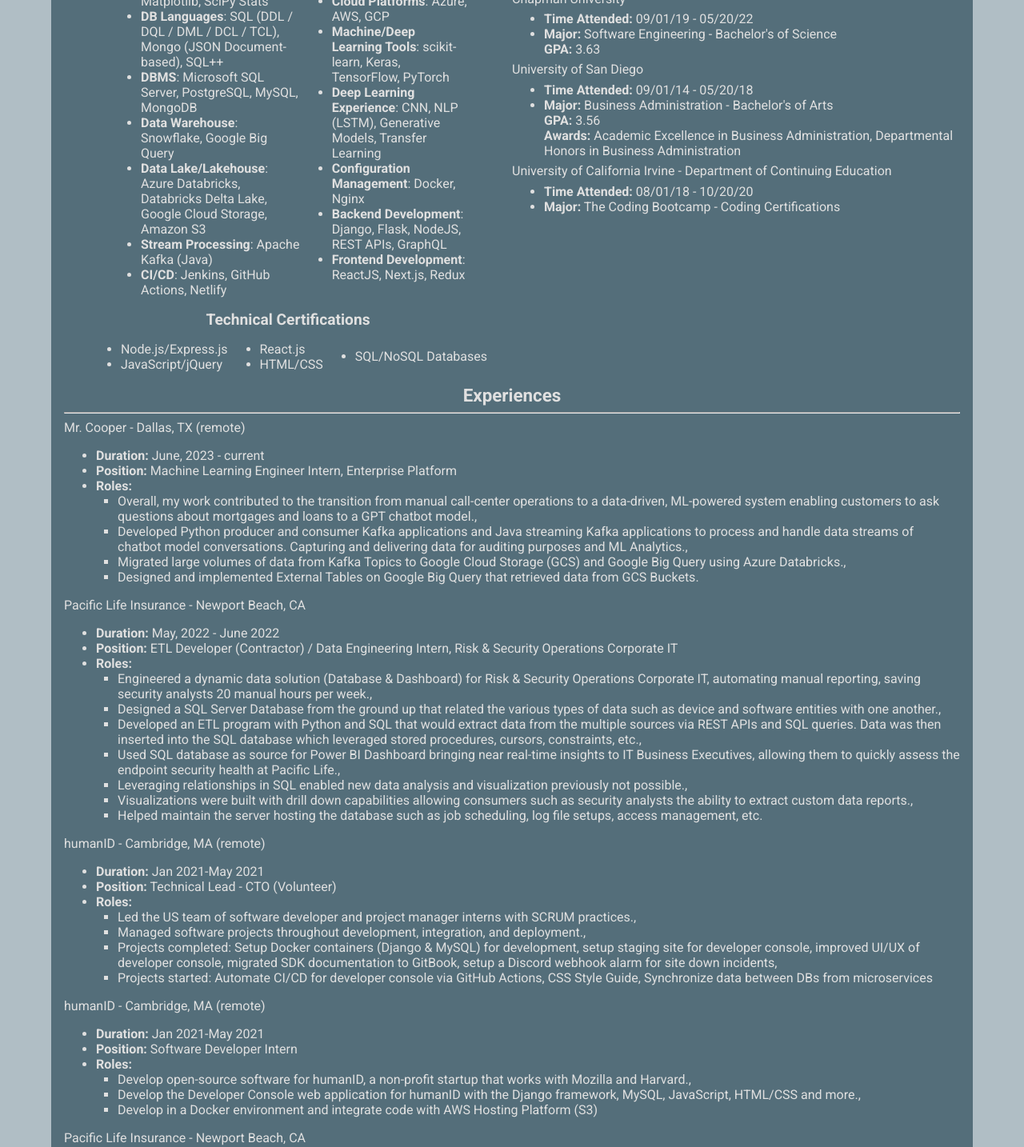
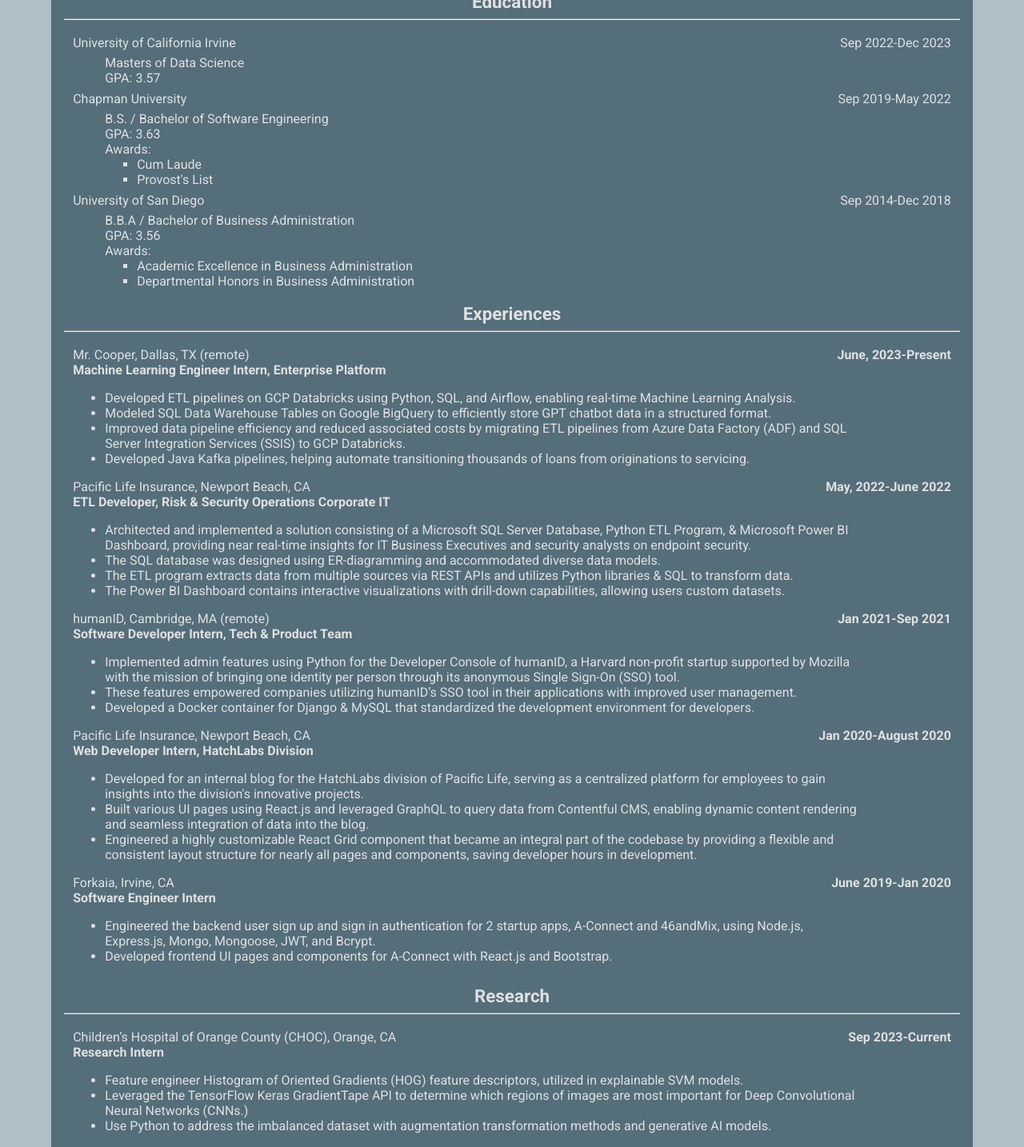
Before and after one commit to tarekel96/Portfolio_App, a Next.js app in the folder next-portfolio/: page /resume in a window 1280 px wide. Shown: the part 280-1714 px from the top of the page at 80% size. Built offline with nearby package versions, Linux system fonts and the light colour scheme.

Commit message:
updated the resume section.

```diff
--- a/next-portfolio/lib/resume.json
+++ b/next-portfolio/lib/resume.json
@@ -2,14 +2,9 @@
 	"certifications": "Node.js/Express.js, JavaScript/jQuery, React.js, HTML/CSS, SQL/NoSQL Databases",
 	"skills": "Data Structures, Algorithms, Git, Python, JavaScript, C/C++, Java, MySQL, SQL Server, SQLite3, Snowflake, MongoDB, scikit-learn, Keras, TensorFlow, OpenCV, Transfer Learning ML, Supervised ML, Unsupervised ML, Django, Flask, Node, GraphQL, Vanilla JS, Redux, React, Next.js, SCSS, Electron.js, JavaFX, Jenkins, GitHub Actions, Netlify, Docker, Nginx, Auth (JWT)",
 	"skillsMap_1": {
-		"Languages": "Python, R, SQL, JavaScript, Java",
-		"Data Libraries": "Apache Spark, NumPy, Pandas, Matplotlib, SciPy Stats",
-		"DB Languages": "SQL (DDL / DQL / DML / DCL / TCL), Mongo (JSON Document-based), SQL++",
-		"DBMS": "Microsoft SQL Server, PostgreSQL, MySQL, MongoDB",
-		"Data Warehouse": "Snowflake, Google Big Query",
-		"Data Lake/Lakehouse": "Azure Databricks, Databricks Delta Lake, Google Cloud Storage, Amazon S3",
-		"Stream Processing": "Apache Kafka (Java)",
-		"CI/CD": "Jenkins, GitHub Actions, Netlify"
+		"Programming Languages": "Python, SQL, Java, R, JavaScript",
+		"Platforms/Tools": "Apache Airflow, Microsoft Power BI, Databricks, PySpark, Keras, Kafka, Docker",
+		"Databases/Datawarehouses": "Microsoft SQL Server, Google BigQuery, Snowflake, MySQL"
 	},
 	"skillsMap_2": {
 		"Business Intelligence Analytics": "Power BI, Streamlit",
@@ -24,8 +19,7 @@
 		{
 			"name": "University of California Irvine",
 			"id": "uci-masters",
-			"duration": "09/15/22 - 12/15/23",
-			"major": "Data Science",
+			"duration": "Sep 2022-Dec 2023",
 			"degreeType": "Masters of Data Science",
 			"gpa": "3.57",
 			"relevantCourses": "",
@@ -34,35 +28,23 @@
 		{
 			"name": "Chapman University",
 			"id": "chapman",
-			"duration": "09/01/19 - 05/20/22",
-			"major": "Software Engineering",
-			"degreeType": "Bachelor's of Science",
+			"duration": "Sep 2019-May 2022",
+			"degreeType": "B.S. / Bachelor of Software Engineering",
 			"gpa": "3.63",
 			"relevantCourses": "Data Structure & Algorithms (C++), Intro to computer science I & II (Python and Java), Intro to Linux/Unix Programming and Git, Software Requirements, Software Design, Discrete Math, Calculus I-III, Intro to Linear Algebra and Differential Equations, Intro to Statistics, Intro to 3D printing and modeling",
-			"specialAwards": []
+			"specialAwards": [ "Cum Laude", "Provost's List" ]
 		},
 		{
 			"name": "University of San Diego",
 			"id": "usd",
-			"duration": "09/01/14 - 05/20/18",
-			"major": "Business Administration",
-			"degreeType": "Bachelor's of Arts",
+			"duration": "Sep 2014-Dec 2018",
+			"degreeType": "B.B.A / Bachelor of Business Administration",
 			"gpa": "3.56",
 			"relevantCourses": "",
 			"specialAwards": [
 				"Academic Excellence in Business Administration",
 				"Departmental Honors in Business Administration"
 			]
-		},
-		{
-			"name": "University of California Irvine - Department of Continuing Education",
-			"id": "uci",
-			"duration": "08/01/18 - 10/20/20",
-			"major": "The Coding Bootcamp",
-			"degreeType": "Coding Certifications",
-			"gpa": "n/a",
-			"relevantCourses": "",
-			"specialAwards": []
 		}
 	],
 	"experiences": [
@@ -70,54 +52,38 @@
 			"companyName": "Mr. Cooper",
 			"id": "mrcooper",
 			"location": "Dallas, TX (remote)",
-			"duration": "June, 2023 - current",
+			"duration": "June, 2023-Present",
 			"position": "Machine Learning Engineer Intern, Enterprise Platform",
 			"roles": [
-				"Overall, my work contributed to the transition from manual call-center operations to a data-driven, ML-powered system enabling customers to ask questions about mortgages and loans to a GPT chatbot model.",
-				"Developed Python producer and consumer Kafka applications and Java streaming Kafka applications to process and handle data streams of chatbot model conversations. Capturing and delivering data for auditing purposes and ML Analytics.",
-				"Migrated large volumes of data from Kafka Topics to Google Cloud Storage (GCS) and Google Big Query using Azure Databricks.",
-				"Designed and implemented External Tables on Google Big Query that retrieved data from GCS Buckets."
+				"Developed ETL pipelines on GCP Databricks using Python, SQL, and Airflow, enabling real-time Machine Learning Analysis.",
+				"Modeled SQL Data Warehouse Tables on Google BigQuery to efficiently store GPT chatbot data in a structured format.",
+				"Improved data pipeline efficiency and reduced associated costs by migrating ETL pipelines from Azure Data Factory (ADF) and SQL Server Integration Services (SSIS) to GCP Databricks.",
+				"Developed Java Kafka pipelines, helping automate transitioning thousands of loans from originations to servicing."
 			]
 		},
 		{
 			"companyName": "Pacific Life Insurance",
 			"id": "pacificLife_2",
 			"location": "Newport Beach, CA",
-			"duration": "May, 2022 - June 2022",
-			"position": "ETL Developer (Contractor) / Data Engineering Intern, Risk & Security Operations Corporate IT",
+			"duration": "May, 2022-June 2022",
+			"position": "ETL Developer, Risk & Security Operations Corporate IT",
 			"roles": [
-				"Engineered a dynamic data solution (Database & Dashboard) for Risk & Security Operations Corporate IT, automating manual reporting, saving security analysts 20 manual hours per week.",
-				"Designed a SQL Server Database from the ground up that related the various types of data such as device and software entities with one another.",
-				"Developed an ETL program with Python and SQL that would extract data from the multiple sources via REST APIs and SQL queries. Data was then inserted into the SQL database which leveraged stored procedures, cursors, constraints, etc.",
-				"Used SQL database as source for Power BI Dashboard bringing near real-time insights to IT Business Executives, allowing them to quickly assess the endpoint security health at Pacific Life.",
-				"Leveraging relationships in SQL enabled new data analysis and visualization previously not possible.",
-				"Visualizations were built with drill down capabilities allowing consumers such as security analysts the ability to extract custom data reports.",
-				"Helped maintain the server hosting the database such as job scheduling, log file setups, access management, etc."
-			]
-		},
-		{
-			"companyName": "humanID",
-			"id": "humanID_2",
-			"location": "Cambridge, MA (remote)",
-			"duration": "Jan 2021-May 2021",
-			"position": "Technical Lead - CTO (Volunteer)",
-			"roles": [
-				"Led the US team of software developer and project manager interns with SCRUM practices.",
-				"Managed software projects throughout development, integration, and deployment.",
-				"Projects completed: Setup Docker containers (Django & MySQL) for development, setup staging site for developer console, improved UI/UX of developer console, migrated SDK documentation to GitBook, setup a Discord webhook alarm for site down incidents",
-				"Projects started: Automate CI/CD for developer console via GitHub Actions, CSS Style Guide, Synchronize data between DBs from microservices"
+				"Architected and implemented a solution consisting of a Microsoft SQL Server Database, Python ETL Program, & Microsoft Power BI Dashboard, providing near real-time insights for IT Business Executives and security analysts on endpoint security.",
+				"The SQL database was designed using ER-diagramming and accommodated diverse data models.",
+				"The ETL program extracts data from multiple sources via REST APIs and utilizes Python libraries & SQL to transform data.",
+				"The Power BI Dashboard contains interactive visualizations with drill-down capabilities, allowing users custom datasets."
 			]
 		},
 		{
 			"companyName": "humanID",
 			"id": "humanID_1",
 			"location": "Cambridge, MA (remote)",
-			"duration": "Jan 2021-May 2021",
-			"position": "Software Developer Intern",
+			"duration": "Jan 2021-Sep 2021",
+			"position": "Software Developer Intern, Tech & Product Team",
 			"roles": [
-				"Develop open-source software for humanID, a non-profit startup that works with Mozilla and Harvard.",
-				"Develop the Developer Console web application for humanID with the Django framework, MySQL, JavaScript, HTML/CSS and more.",
-				"Develop in a Docker environment and integrate code with AWS Hosting Platform (S3)"
+				"Implemented admin features using Python for the Developer Console of humanID, a Harvard non-profit startup supported by Mozilla with the mission of bringing one identity per person through its anonymous Single Sign-On (SSO) tool.",
+				"These features empowered companies utilizing humanID’s SSO tool in their applications with improved user management.",
+				"Developed a Docker container for Django & MySQL that standardized the development environment for developers."
 			]
 		},
 		{
@@ -127,37 +93,41 @@
 			"duration": "Jan 2020-August 2020",
 			"position": "Web Developer Intern, HatchLabs Division",
 			"roles": [
-				"Build web applications using innovative technologies such as Node.js, React.js, SCSS/styled-components, GraphQL, Contentful CMS, Gatsby, Zapiar Webhook API Email Automation, Style Dictionary, Webflow, Bit.dev, Airtable, Mural, and more",
-				"Built a custom React Grid Component (from scratch) that replaced the role of bootstrap columns and rows.",
-				"Debug/troubleshoot existing code",
-				"Work in quickly adapting environment based on Agile methodologies and SCRUM practices"
+				"Developed for an internal blog for the HatchLabs division of Pacific Life, serving as a centralized platform for employees to gain insights into the division's innovative projects.",
+				"Built various UI pages using React.js and leveraged GraphQL to query data from Contentful CMS, enabling dynamic content rendering and seamless integration of data into the blog.",
+				"Engineered a highly customizable React Grid component that became an integral part of the codebase by providing a flexible and consistent layout structure for nearly all pages and components, saving developer hours in development."
 			]
 		},
 		{
 			"companyName": "Forkaia",
 			"id": "forkaia",
-			"location": "Irvine, CA (remote)",
+			"location": "Irvine, CA",
 			"duration": "June 2019-Jan 2020",
-			"position": "Startup Software Engineer Intern",
+			"position": "Software Engineer Intern",
 			"roles": [
-				"Design apps and producing content for startup apps.",
-				"Developed the backend user sign up and sign in authentication for 2 apps: A_Connect and 46andMix using Node.js, Express.js, Mongo, Mongoose, JWT, and Bcrypt. Developed some of the Front-End for A-Connect with React.js and Bootstrap."
+				"Engineered the backend user sign up and sign in authentication for 2 startup apps, A-Connect and 46andMix, using Node.js, Express.js, Mongo, Mongoose, JWT, and Bcrypt.",
+				"Developed frontend UI pages and components for A-Connect with React.js and Bootstrap."
 			]
-		},
+		}
+	],
+	"research": [
 		{
-			"companyName": "University of California Irvine - The Coding Bootcamp",
-			"id": "uci",
-			"duration": "08/01/18 - 10/20/20",
-			"position": "Bootcamp Student",
+			"companyName": "Children’s Hospital of Orange County (CHOC)",
+			"id": "CHOC",
+			"location": "Orange, CA",
+			"duration": "Sep 2023-Current",
+			"position": "Research Intern",
 			"roles": [
-				"An intensive 24-week long boot camp dedicated to designing and building web applications.",
-				"Skills learned consisted of HTML5, CSS3, JavaScript, jQuery, Bootstrap, Firebase, NodeJs, MySQL, MongoDB, Express, Handlebars JS, & React Js.",
-				"Note - 5 Coding Certifications (please refer to LinkedIn)"
+				"Feature engineer Histogram of Oriented Gradients (HOG) feature descriptors, utilized in explainable SVM models.",
+				"Leveraged the TensorFlow Keras GradientTape API to determine which regions of images are most important for Deep Convolutional Neural Networks (CNNs.)",
+				"Use Python to address the imbalanced dataset with augmentation transformation methods and generative AI models."
 			]
 		},
 		{
 			"companyName": "University of California, San Diego Airway Research and Clinical Trials Center",
 			"id": "ucsd",
+			"location": "San Diego, CA",
+			"duration": "June 2017-May 2018",
 			"position": "Undergraduate Researcher",
 			"roles": [
 				"Organize and input raw patient data, worked with medical staff to collect samples from patients, and performed spirometer respiratory function and DLCO tests on patients.",
--- a/next-portfolio/pages/resume.js
+++ b/next-portfolio/pages/resume.js
@@ -2,6 +2,7 @@
 import { Fragment } from 'react';
 import React from 'react';
 import resumeData from '../lib/resume.json';
+import { convertToArray } from '../lib/helpers';
 
 Object.entries(resumeData.skillsMap_1).forEach(([ category, values ]) => {
 	console.log(category, values);
@@ -37,7 +38,7 @@
 const TechnicalSkills = styled('section')(({ theme }) => ({
 	display: 'flex',
 	flexDirection: 'column',
-	alignItems: 'center',
+	alignItems: 'left',
 	margin: '0 auto',
 	width: '100%',
 	maxWidth: '100%',
@@ -47,6 +48,16 @@
 	[theme.breakpoints.down(600)]: {
 		maxWidth: '375px'
 	}
+}));
+
+const ListCenterContainer = styled('div')(({ theme }) => ({
+	textAlign: 'center'
+}));
+
+const ListItemsContainer = styled('ul')(({ theme }) => ({
+	display: 'inline-flex',
+	flexDirection: 'column',
+	textAlign: 'left'
 }));
 
 const Header = styled('header')(({ theme }) => ({
@@ -65,7 +76,7 @@
 	display: 'flex',
 	justifyContent: 'center',
 	alignItems: 'center',
-	width: '80%',
+	width: '90%',
 	[theme.breakpoints.down(768)]: {
 		display: 'block'
 	}
@@ -92,6 +103,12 @@
 	}
 }));
 
+const EducationTitle = styled('div')(({ theme }) => ({
+	display: 'inline-flex',
+	flexDirection: 'row',
+	justifyContent: 'space-between'
+}));
+
 const EducationDiv = styled('div')(({ theme }) => ({
 	padding: '0',
 	margin: '0',
@@ -100,12 +117,48 @@
 	justifyContent: 'center'
 }));
 
+const PaddingSubContainer = styled('div')(({ theme }) => ({
+	padding: '1%'
+}));
+
 const EducationList = styled('ul')(({ theme }) => ({
 	marginTop: '0.40rem',
 	marginBottom: '0.40rem'
 }));
 
 const ExperienceSection = styled('section')(({ theme }) => ({
+	margin: '0 auto',
+	width: '100%',
+	maxWidth: '100%',
+	[theme.breakpoints.down(768)]: {
+		maxWidth: '90%'
+	},
+	[theme.breakpoints.down(600)]: {
+		maxWidth: '375px'
+	}
+}));
+
+const ExperienceDiv = styled('div')(({ theme }) => ({
+	padding: '0',
+	margin: '0',
+	display: 'flex',
+	flexDirection: 'column',
+	justifyContent: 'center'
+}));
+
+const ExperiencePosition = styled('p')(({ theme }) => ({
+	padding: '0',
+	margin: '0',
+	fontWeight: 'bold'
+}));
+
+const ExperienceTitle = styled('div')(({ theme }) => ({
+	display: 'inline-flex',
+	flexDirection: 'row',
+	justifyContent: 'space-between'
+}));
+
+const ResearchSection = styled('section')(({ theme }) => ({
 	margin: '0 auto',
 	width: '100%',
 	maxWidth: '100%',
@@ -141,100 +194,37 @@
 	return (
 		<LayoutWrapper>
 			<ResumeSection>
-				<SkillsEducationWrapper>
 				<TechnicalSkills>
 					<Header>Technical Skills</Header>
 					<hr style={{ width: '100%' }} />
-						<TechSubContainer>
-							{/* Slice (1st third of arr) -> Map */}
-							{/* <ul>
-								{convertToArray(resumeData.skills)
-									.slice(0, getThirdArrLength(convertToArray(resumeData.skills)))
-									.map((skill, index) => <li key={`Skill ID#: ${index}`}>{skill}</li>)}
-							</ul> */}
-							{/* Slice (2nd third of arr) -> Map */}
-							{/* <ul>
-								{convertToArray(resumeData.skills)
-									.slice(
-										getThirdArrLength(convertToArray(resumeData.skills)),
-										2 * getThirdArrLength(convertToArray(resumeData.skills))
-									)
-									.map((skill, index) => <li key={`Skill ID#: ${index}`}>{skill}</li>)}
-							</ul> */}
-							{/* Slice (last third of arr) -> Map */}
-							{/* <ul>
-								{convertToArray(resumeData.skills)
-									.slice(
-										2 * getThirdArrLength(convertToArray(resumeData.skills)),
-										convertToArray(resumeData.skills).length
-									)
-									.map((skill, index) => <li key={`Skill ID#: ${index}`}>{skill}</li>)}
-							</ul> */}
-							<ul>
+					<ListItemsContainer>
 						{Object.entries(resumeData.skillsMap_1).map(([ category, values ], index) => (
 							<li key={index}>
-										<b>{category}</b>: {values}
+								{category}: {values}
 							</li>
 						))}
-							</ul>
-							<ul>
-								{Object.entries(resumeData.skillsMap_2).map(([ category, values ], index) => (
-									<li key={index}>
-										<b>{category}</b>: {values}
-									</li>
-								))}
-							</ul>
-						</TechSubContainer>
-						<Subheader>Technical Certifications</Subheader>
-						<CertificationsContainer>
-							<ul>
-								{convertToArray(resumeData.certifications)
-									.slice(0, getThirdArrLength(convertToArray(resumeData.certifications)))
-									.map((certification, index) => (
-										<li key={`certification ID#: ${index}`}>{certification}</li>
-									))}
-							</ul>
-							<ul>
-								{convertToArray(resumeData.certifications)
-									.slice(
-										getThirdArrLength(convertToArray(resumeData.certifications)),
-										2 * getThirdArrLength(convertToArray(resumeData.certifications))
-									)
-									.map((certification, index) => (
-										<li key={`certification ID#: ${index}`}>{certification}</li>
-									))}
-							</ul>
-							<ul>
-								{convertToArray(resumeData.certifications)
-									.slice(
-										2 * getThirdArrLength(convertToArray(resumeData.certifications)),
-										convertToArray(resumeData.certifications).length
-									)
-									.map((certification, index) => (
-										<li key={`certification ID#: ${index}`}>{certification}</li>
-									))}
-							</ul>
-						</CertificationsContainer>
+					</ListItemsContainer>
 				</TechnicalSkills>
 				<EducationSection>
 					<Header>Education</Header>
 					<hr style={{ width: '100%' }} />
-						{resumeData.educations.map(({ name, id, duration, major, degreeType, gpa, specialAwards }) => (
+					<PaddingSubContainer>
+						{resumeData.educations.map(({ name, id, duration, degreeType, gpa, specialAwards }) => (
 							<Education
 								key={id}
 								name={name}
 								duration={duration}
-								major={major}
 								degreeType={degreeType}
 								gpa={gpa}
 								specialAwards={specialAwards}
 							/>
 						))}
+					</PaddingSubContainer>
 				</EducationSection>
-				</SkillsEducationWrapper>
 				<ExperienceSection>
 					<Header>Experiences</Header>
-					<hr />
+					<hr style={{ width: '100%' }} />
+					<PaddingSubContainer>
 						{resumeData.experiences.map(({ companyName, id, location, duration, position, roles }) => (
 							<Experience
 								key={id}
@@ -245,45 +235,66 @@
 								roles={roles}
 							/>
 						))}
-					<hr />
+					</PaddingSubContainer>
 				</ExperienceSection>
+				<ResearchSection>
+					<Header>Research</Header>
+					<hr style={{ width: '100%' }} />
+					<PaddingSubContainer>
+						{resumeData.research.map(({ companyName, id, location, duration, position, roles }) => (
+							<Experience
+								key={id}
+								companyName={companyName}
+								location={location}
+								position={position}
+								duration={duration}
+								roles={roles}
+							/>
+						))}
+					</PaddingSubContainer>
+				</ResearchSection>
+				<hr style={{ width: '100%' }} />
 			</ResumeSection>
 		</LayoutWrapper>
 	);
 };
 
-const Education = ({ name, duration, major, degreeType, gpa, specialAwards }) => {
+const Education = ({ name, duration, degreeType, gpa, specialAwards }) => {
 	return (
 		<EducationDiv>
-			<article>{name}</article>
+			<EducationTitle>
+				<article>{name}</article> <article>{duration}</article>
+			</EducationTitle>
 			<EducationList>
-				<li>
-					<BoldSpan>Time Attended:</BoldSpan> {duration}
-				</li>
-				<li>
-					<BoldSpan>Major:</BoldSpan> {major} - {degreeType}
+				<li
+					style={{
+						listStyleType: gpa !== 'n/a' && 'none'
+					}}
+				>
+					{degreeType}
 				</li>
 				<li
 					style={{
 						display: gpa !== 'n/a' ? 'block' : 'none',
-						listStyleType: gpa !== 'n/a' ? 'circle' : 'none'
+						listStyleType: gpa !== 'n/a' && 'none'
 					}}
 				>
-					<BoldSpan>GPA:</BoldSpan> {gpa}
+					GPA: {gpa}
 				</li>
 				<li
 					style={{
 						display: specialAwards.length !== 0 ? 'block' : 'none',
-						listStyleType: specialAwards.length !== 0 ? 'circle' : 'none'
+						listStyleType: specialAwards.length !== 0 && 'none'
 					}}
 				>
-					<BoldSpan>Awards:</BoldSpan>{' '}
+					Awards:{' '}
+					<ul>
 						{specialAwards.map((award, index) => (
-						<span key={`Award ${index}`}>
+							<li key={`Award ${index}`} style={{ listStyleType: 'square' }}>
 								{award}
-							{index !== specialAwards.length - 1 && ', '}{' '}
-						</span>
+							</li>
 						))}
+					</ul>
 				</li>
 			</EducationList>
 		</EducationDiv>
@@ -292,28 +303,47 @@
 
 const Experience = ({ companyName, location, duration, position, roles }) => {
 	return (
-		<div>
+		<ExperienceDiv>
+			<ExperienceTitle>
 				<article>
-				{companyName} - {location}
+					{companyName}, {location}
 				</article>
+				<article>
+					<b>{duration}</b>
+				</article>
+			</ExperienceTitle>
+			<ExperiencePosition>{position}</ExperiencePosition>
 			<ul>
-				<li>
-					<BoldSpan>Duration:</BoldSpan> {duration}
-				</li>
-				<li>
-					<BoldSpan>Position:</BoldSpan> {position}
-				</li>
-				<li>
-					<BoldArticle>Roles: </BoldArticle>
-				</li>
 				{roles.map((role, index) => (
-					<li key={`Role ${index}`} style={{ marginLeft: '2.5%', listStyleType: 'square' }}>
+					<li key={`Role ${index}`} style={{ width: '90%' }}>
 						{role}
-						{index !== roles.length - 1 && ', '}{' '}
 					</li>
 				))}
 			</ul>
-		</div>
+		</ExperienceDiv>
+	);
+};
+
+const Research = ({ companyName, location, duration, position, roles }) => {
+	return (
+		<ExperienceDiv>
+			<ExperienceTitle>
+				<article>
+					{companyName}, {location}
+				</article>
+				<article>
+					<b>{duration}</b>
+				</article>
+			</ExperienceTitle>
+			<ExperiencePosition>{position}</ExperiencePosition>
+			<ul>
+				{roles.map((role, index) => (
+					<li key={`Role ${index}`} style={{ width: '90%' }}>
+						{role}
+					</li>
+				))}
+			</ul>
+		</ExperienceDiv>
 	);
 };
 
```
Lines whose indentation alone changed are shown as unchanged.
